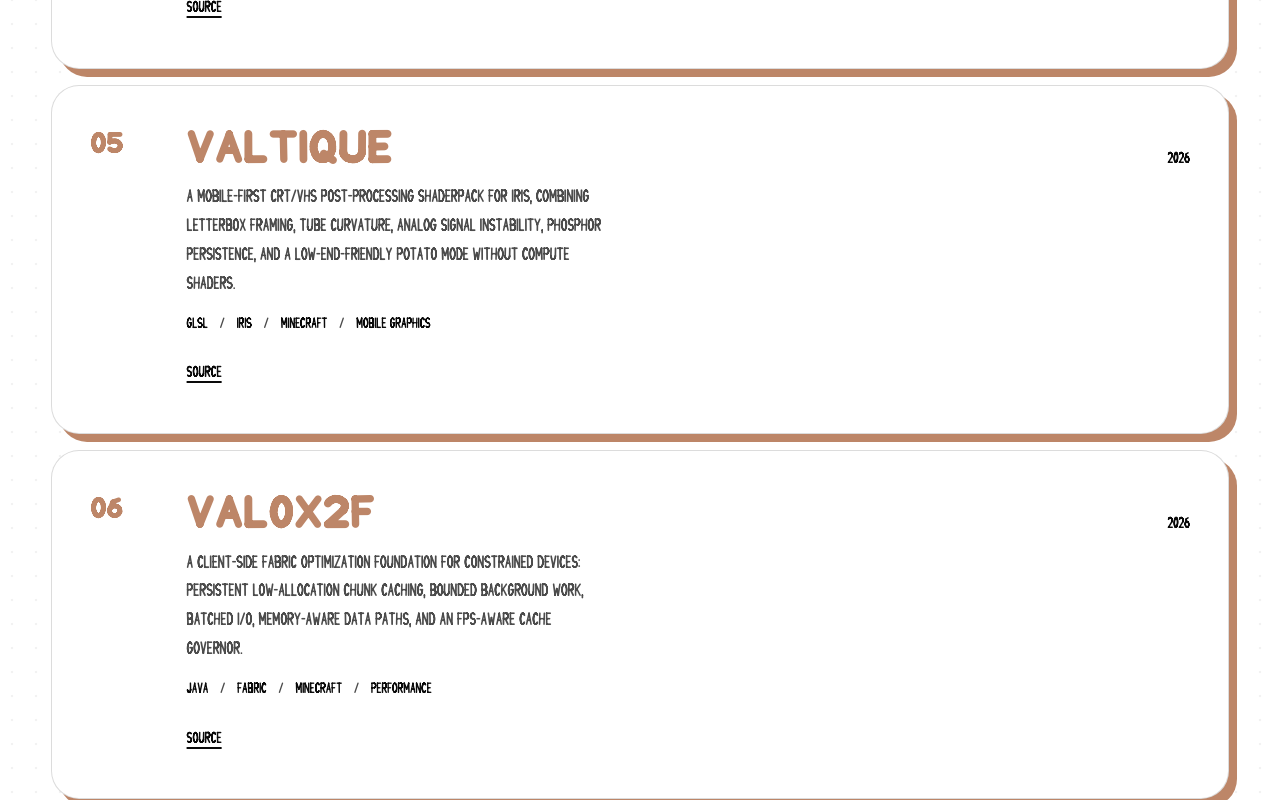
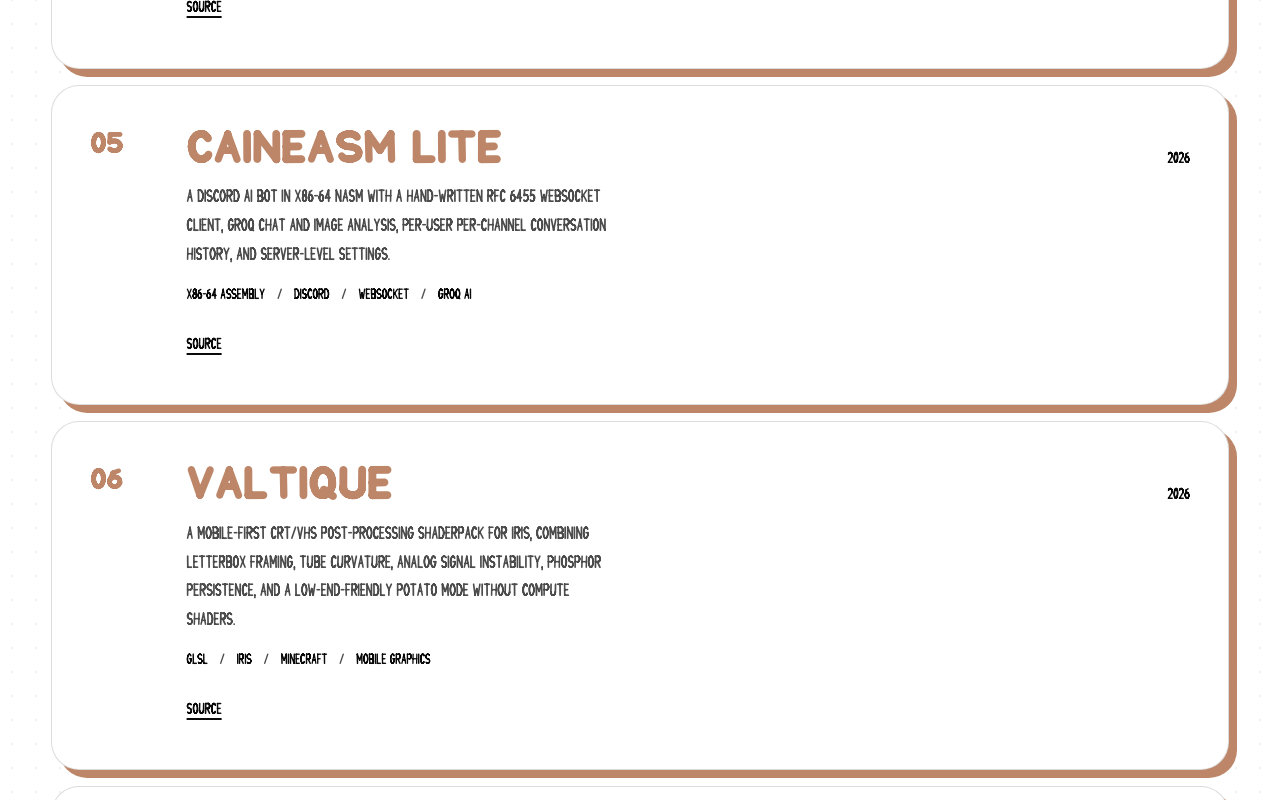
Before and after one commit to Zaineedyou/my-portofolio, a React (Vite) app: page / in a window 1280 px wide. Shown: the part 3300-4100 px from the top of the page. Built offline with nearby package versions, Linux system fonts and the light colour scheme; the HTML template or start-up script is replaced by a standard one.

Commit message:
Add CaineASM Lite to portfolio

```diff
--- a/src/data/resume.ts
+++ b/src/data/resume.ts
@@ -112,6 +112,18 @@
       video: "",
     },
     {
+      title: "CaineASM Lite",
+      href: "https://github.com/Zaineedyou/CaineASM-Lite",
+      dates: "2026",
+      active: true,
+      description:
+        "A Discord AI bot in x86-64 NASM with a hand-written RFC 6455 WebSocket client, Groq chat and image analysis, per-user per-channel conversation history, and server-level settings.",
+      technologies: ["x86-64 Assembly", "Discord", "WebSocket", "Groq AI"],
+      links: [{ type: "Source", href: "https://github.com/Zaineedyou/CaineASM-Lite" }],
+      image: "",
+      video: "",
+    },
+    {
       title: "Valtique",
       href: "https://github.com/Zaineedyou/Valtique",
       dates: "2026",
```
